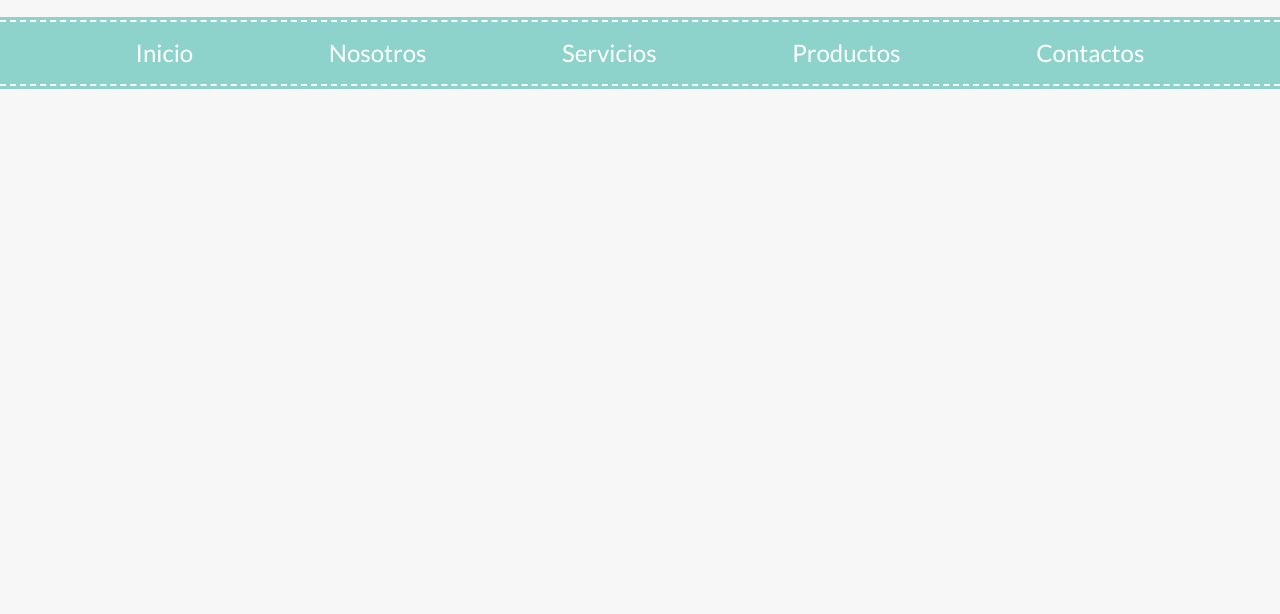
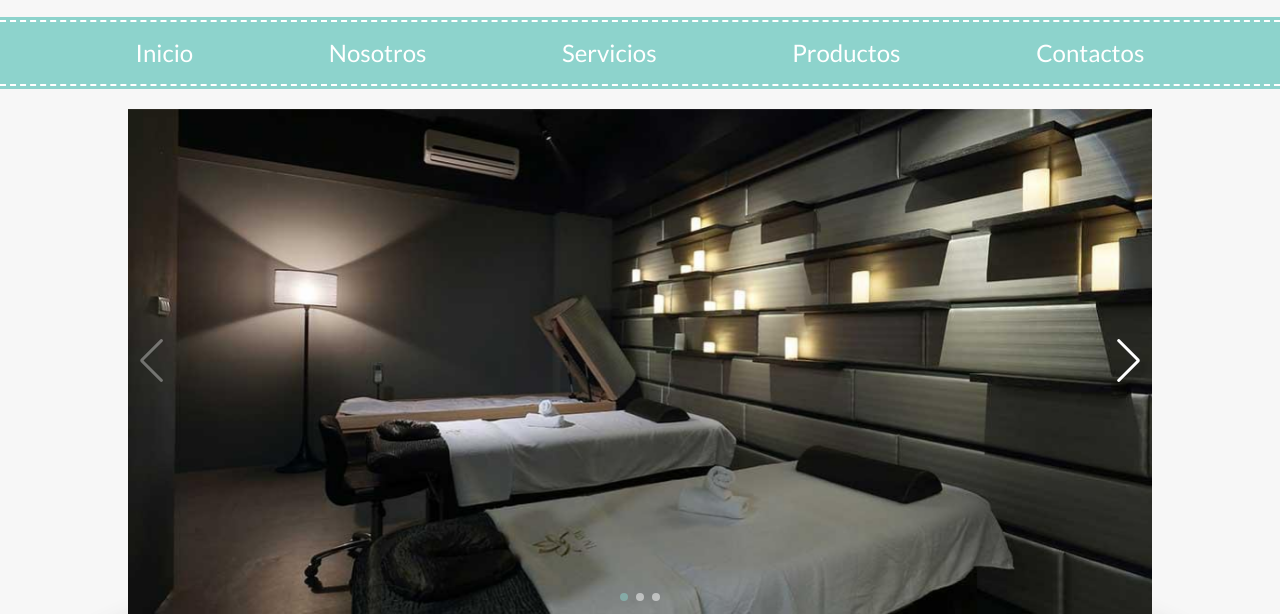
Before and after one commit to TaielNxz/sass-course-10-spa, a plain HTML site: page index.html in a window 1280 px wide. Shown: the part 282-896 px from the top of the page. Before the commit the page ends 800 px from the top, so only its background shows below. Drawn offline with nearby package versions, Linux system fonts and the light colour scheme; a web font is replaced by a local one.

Commit message:
add slider

```diff
--- a/css/styles.css
+++ b/css/styles.css
@@ -271,3 +271,31 @@ a {
         margin-bottom: 0;
     }
 }
+
+/*=============== Swiper ===============*/
+
+.swiper-slide {
+    height: 100%;
+    flex-shrink: 0;
+    width: 100%;
+    position: relative;
+    transition-property: transform;
+}
+
+.swiper img {
+    width: 100%;
+}
+
+.swiper-button-next,
+.swiper-button-prev {
+    color: var(--white);
+}
+
+.swiper-pagination-bullet{
+    background-color: var(--white);
+    opacity: .5;
+}
+
+.swiper-pagination-bullet-active {
+    background-color: var(--primary);
+}
--- a/index.html
+++ b/index.html
@@ -57,5 +57,26 @@
         </div>
     </div>
 
+    <section class="swiper conteiner">
+        <ul class="swiper-wrapper">
+            <li class="swiper-slide">
+                <img src="img/slide_01.jpg" alt="imagen slide">
+            </li>
+            <li class="swiper-slide">
+                <img src="img/slide_02.jpg" alt="imagen slide">
+            </li>
+            <li class="swiper-slide">
+                <img src="img/slide_03.jpg" alt="imagen slide">
+            </li>
+        </ul>
+        <div class="swiper-pagination"></div>
+
+        <div class="swiper-button-prev"></div>
+        <div class="swiper-button-next"></div>
+    </section>
+    <div class="swiper-pagination"></div>
+
+    <script src="https://unpkg.com/swiper@7/swiper-bundle.min.js"></script>
+    <script src="js/app.js"></script>
 </body>
 </html>
--- /dev/null
+++ b/js/app.js
@@ -0,0 +1,17 @@
+const swiper = new Swiper('.swiper', {
+    effect: "cube",
+    grabCursor: true,
+    cubeEffect: {
+      shadow: true,
+      slideShadows: true,
+      shadowOffset: 20,
+      shadowScale: 0.94,
+    },
+    pagination: {
+        el: '.swiper-pagination',
+    },
+    navigation: {
+        nextEl: '.swiper-button-next',
+        prevEl: '.swiper-button-prev',
+    },
+});
```
